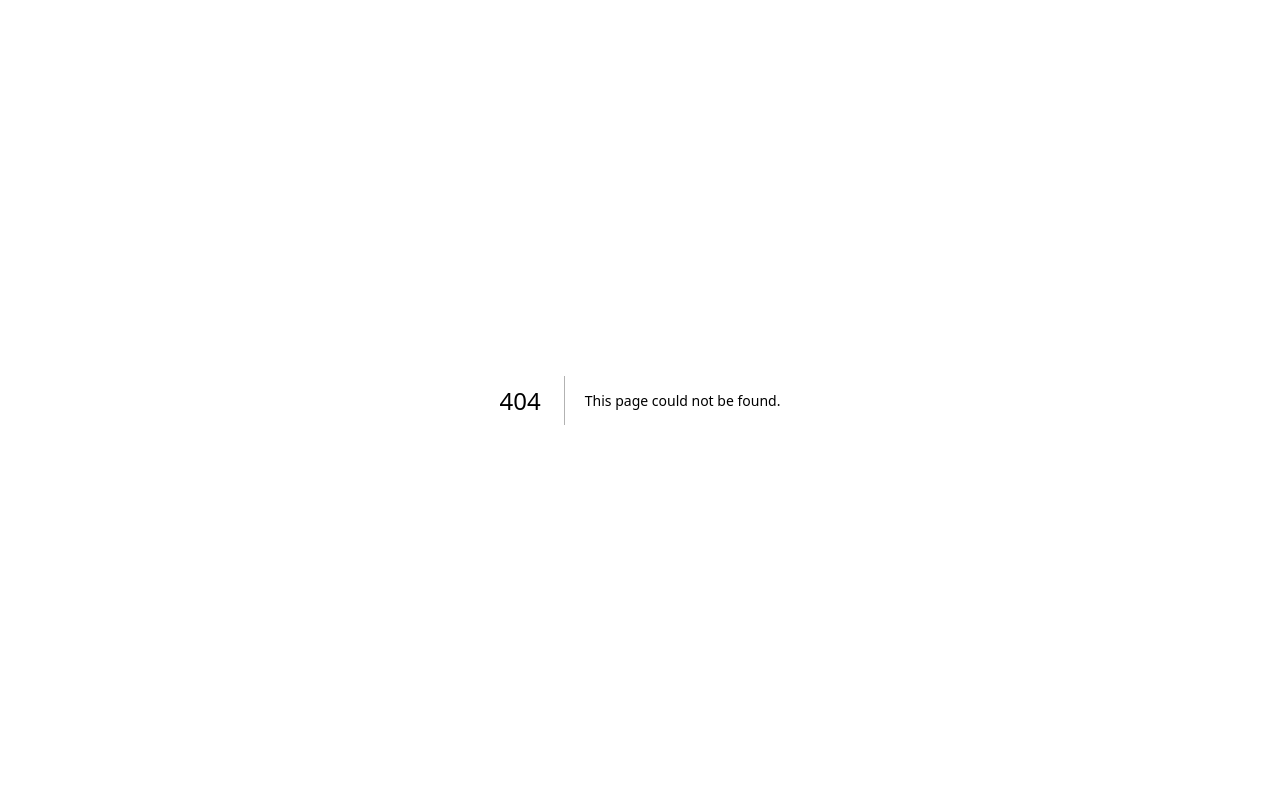
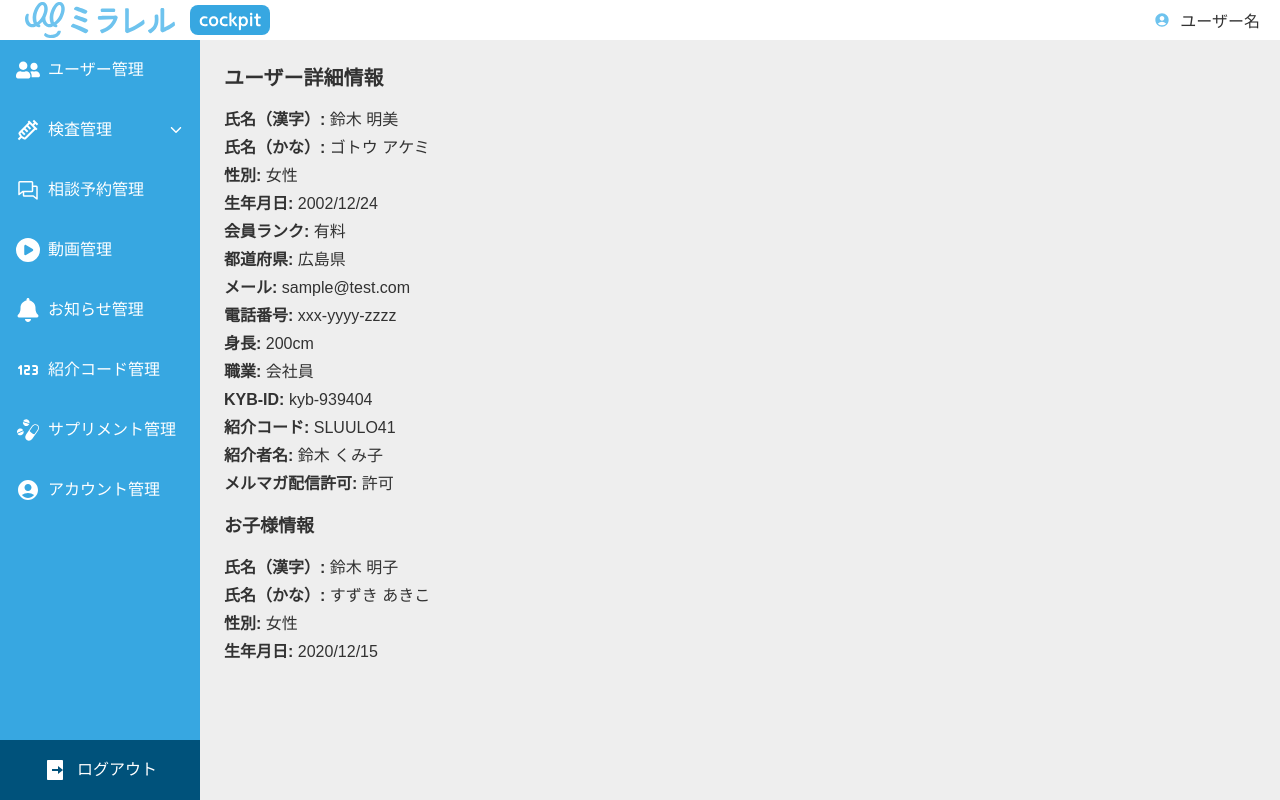
Before and after one commit to ymtakt/nextjs_sample, a Next.js app: page /user-management/1 in a window 1280 px wide. Before the commit this address had no page. Built offline with nearby package versions, Linux system fonts and the light colour scheme.

Commit message:
feat:ユーザ管理のidに基づいて詳細画面へ遷移

```diff
--- /dev/null
+++ b/src/app/(mypage)/(main)/user-management/[id]/page.tsx
@@ -0,0 +1,78 @@
+import { mockUserDetails } from "@/mocks/userDetails";
+import { notFound } from "next/navigation";
+
+type Props = {
+  params: { id: string };
+};
+
+export default function UserDetailPage({ params }: Props) {
+  const userId = parseInt(params.id, 10);
+  const user = mockUserDetails.find((u) => u.id === userId);
+
+  if (!user) return notFound();
+
+  return (
+    <div className="p-6 max-w-2xl mx-auto space-y-4 text-cp-black">
+      <h1 className="text-xl font-bold">ユーザー詳細情報</h1>
+      <div className="space-y-1">
+        <p>
+          <strong>氏名（漢字）:</strong> {user.nameKanji}
+        </p>
+        <p>
+          <strong>氏名（かな）:</strong> {user.nameKana}
+        </p>
+        <p>
+          <strong>性別:</strong> {user.gender}
+        </p>
+        <p>
+          <strong>生年月日:</strong> {user.birthDate}
+        </p>
+        <p>
+          <strong>会員ランク:</strong> {user.membership}
+        </p>
+        <p>
+          <strong>都道府県:</strong> {user.prefecture}
+        </p>
+        <p>
+          <strong>メール:</strong> {user.mail}
+        </p>
+        <p>
+          <strong>電話番号:</strong> {user.tell}
+        </p>
+        <p>
+          <strong>身長:</strong> {user.height}
+        </p>
+        <p>
+          <strong>職業:</strong> {user.job}
+        </p>
+        <p>
+          <strong>KYB-ID:</strong> {user.kybId}
+        </p>
+        <p>
+          <strong>紹介コード:</strong> {user.referralCode}
+        </p>
+        <p>
+          <strong>紹介者名:</strong> {user.referredName}
+        </p>
+        <p>
+          <strong>メルマガ配信許可:</strong> {user.mailAllowed}
+        </p>
+      </div>
+      <h2 className="mt-4 text-lg font-semibold">お子様情報</h2>
+      <div className="space-y-1">
+        <p>
+          <strong>氏名（漢字）:</strong> {user.childNameKanji}
+        </p>
+        <p>
+          <strong>氏名（かな）:</strong> {user.childNameKana}
+        </p>
+        <p>
+          <strong>性別:</strong> {user.childGender}
+        </p>
+        <p>
+          <strong>生年月日:</strong> {user.childBirthDate}
+        </p>
+      </div>
+    </div>
+  );
+}
--- a/src/components/general/Tables/UserManagement/index.tsx
+++ b/src/components/general/Tables/UserManagement/index.tsx
@@ -3,6 +3,8 @@
 import { useState } from "react";
 import { User } from "@/mocks/users";
 import Pagination from "@/components/general/Pagination";
+import { useRouter } from "next/navigation";
+import { ROUTES } from "@/constants/routes";
 
 type Props = {
   users: User[];
@@ -11,6 +13,7 @@ type Props = {
 const USERS_PER_PAGE = 10;
 
 export default function UserTable({ users }: Props) {
+  const router = useRouter();
   const [currentPage, setCurrentPage] = useState(1);
   const totalPages = Math.ceil(users.length / USERS_PER_PAGE);
 
@@ -18,6 +21,10 @@ export default function UserTable({ users }: Props) {
     (currentPage - 1) * USERS_PER_PAGE,
     currentPage * USERS_PER_PAGE
   );
+
+  const handleRowClick = (id: number) => {
+    router.push(`/${ROUTES.USER_MANAGEMENT}/${id}`);
+  };
 
   return (
     <div className="pl-4">
@@ -42,7 +49,11 @@ export default function UserTable({ users }: Props) {
 
           <tbody>
             {paginatedUsers.map((user) => (
-              <tr key={user.id} className="text-left">
+              <tr
+                onClick={() => handleRowClick(user.id)}
+                key={user.id}
+                className="text-left cursor-pointer hover:bg-cp-ghost-white"
+              >
                 <td className="px-2 py-1 text-black body-cp-small">
                   {user.id.toString().padStart(6, "0")}
                 </td>
--- /dev/null
+++ b/src/mocks/userDetails.ts
@@ -0,0 +1,45 @@
+export type UserDetails = {
+  id: number;
+  nameKanji: string;
+  nameKana: string;
+  gender: "男性" | "女性";
+  birthDate: string;
+  membership: "有料" | "無料";
+  mail: string;
+  prefecture: string;
+  tell: string;
+  height: string;
+  job: string;
+  kybId: string;
+  mailAllowed: "許可" | "不可";
+  referralCode: string;
+  referredName: string;
+  childNameKanji: string;
+  childNameKana: string;
+  childGender: "男性" | "女性";
+  childBirthDate: string;
+};
+
+export const mockUserDetails: UserDetails[] = [
+  {
+    id: 1,
+    nameKanji: "鈴木 明美",
+    nameKana: "ゴトウ アケミ",
+    gender: "女性",
+    membership: "有料",
+    prefecture: "広島県",
+    birthDate: "2002/12/24",
+    kybId: "kyb-939404",
+    referralCode: "SLUULO41",
+    referredName: "鈴木 くみ子",
+    mailAllowed: "許可",
+    mail: "sample@test.com",
+    tell: "xxx-yyyy-zzzz",
+    height: "200cm",
+    job: "会社員",
+    childNameKanji: "鈴木 明子",
+    childNameKana: "すずき あきこ",
+    childGender: "女性",
+    childBirthDate: "2020/12/15",
+  },
+];
```
